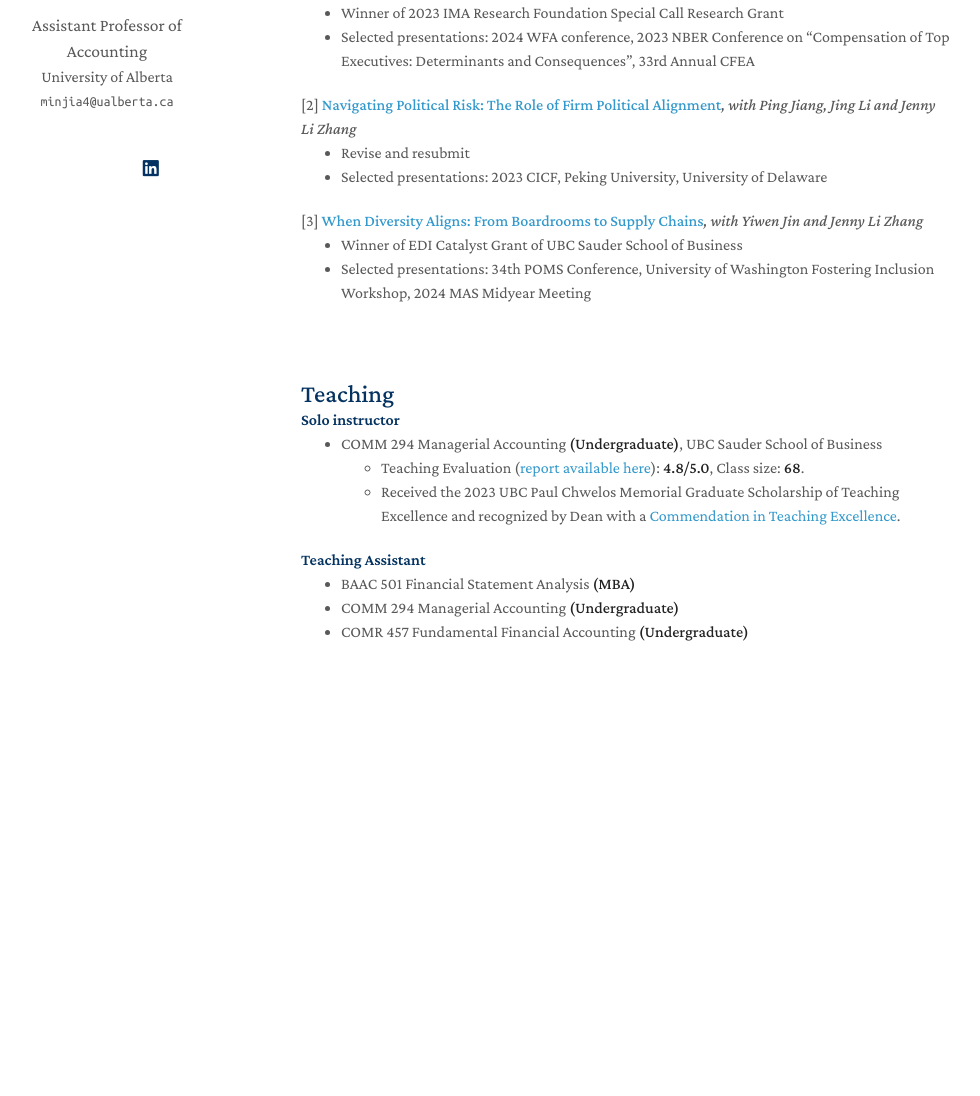
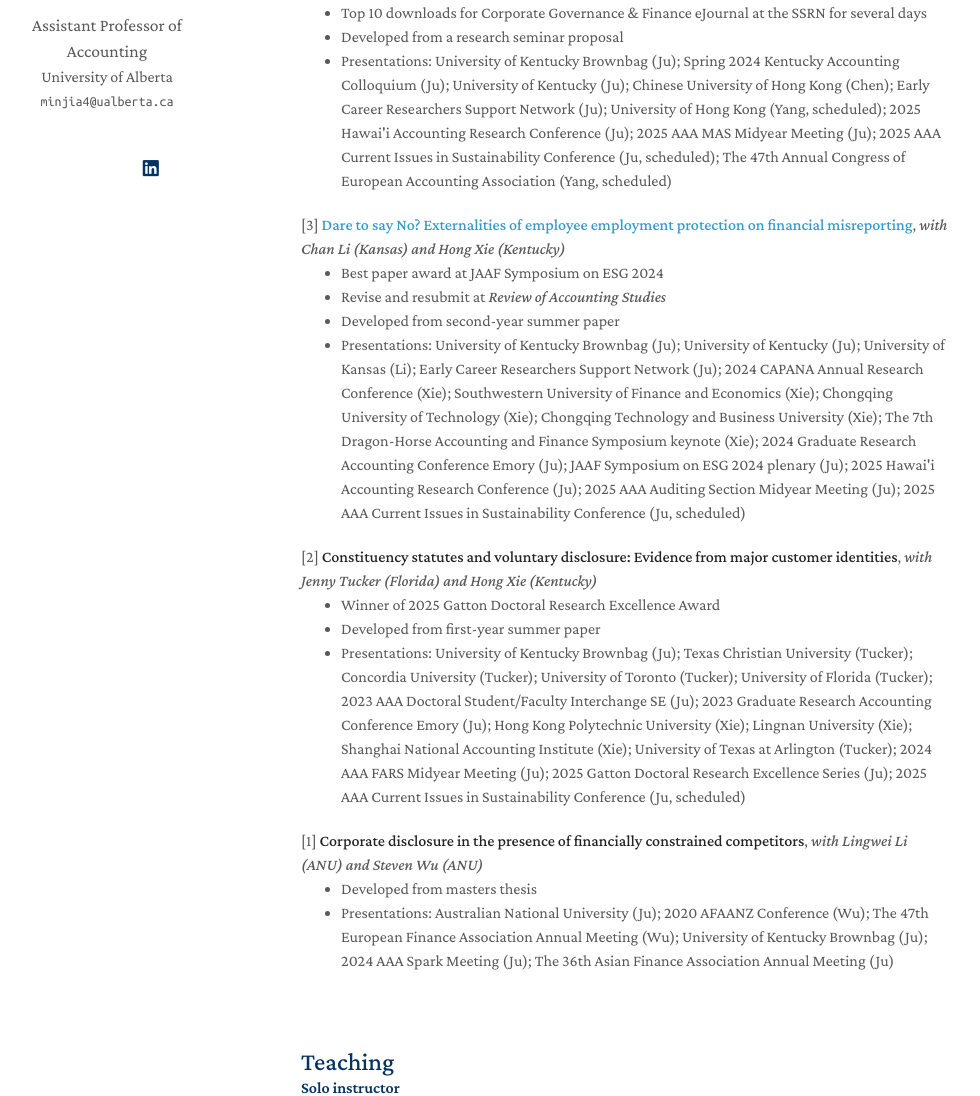
Before and after one commit to zeyang1225/zeyang1225.github.io, a Jekyll site: the page built from index.md, in a window 1280 px wide and 1400 px high, scrolled down 630 px. Shown: the part 304-1400 px from the top of the window, without its empty margins (169-1149 px from the left). Built offline with Jekyll 4.4.1, drawn with Linux system fonts in a browser that asks for light colours; nearby versions of some CDN libraries; a style sheet for code colours, icons or effects is not loaded; before the commit the page ends 1657 px from its top, so only the background shows below that; some of the changed text lies outside the part shown.

Commit message:
Update research.md

```diff
--- a/_includes/research.md
+++ b/_includes/research.md
@@ -1,38 +1,38 @@
 
 <h2 id="research" style="margin: 2px 0px 0px;"> <br>
 <br> Research</h2>
-
+<div>
+  <div class="title"> [4] <strong> <a href="https://papers.ssrn.com/sol3/papers.cfm?abstract_id=5051865">Asymmetric cost behavior and corporate environmental commitments</a></strong>, <em>with Clara Chen (UIUC), Hong Xie (Kentucky), and Detian Yang (HKU)</em> </div>
+  <ul>
+    <li>  Top 10 downloads for Corporate Governance & Finance eJournal at the SSRN for several days  <br></li>
+     <li>  Developed from a research seminar proposal <br></li>
+     <li>  Presentations: University of Kentucky Brownbag (Ju); Spring 2024 Kentucky Accounting Colloquium (Ju); University of Kentucky (Ju); Chinese University of Hong Kong (Chen); Early Career Researchers Support Network (Ju); University of Hong Kong (Yang, scheduled); 2025 Hawai'i Accounting Research Conference (Ju); 2025 AAA MAS Midyear Meeting (Ju); 2025 AAA Current Issues in Sustainability Conference (Ju, scheduled); The 47th Annual Congress of European Accounting Association (Yang, scheduled)</li>
+  </ul>
+</div>
 
 <div>
-  <div class="title"> [1] <strong> <a href="https://papers.ssrn.com/sol3/papers.cfm?abstract_id=4847937">Climate-linked Pay and Supply Chain Management</a></strong><em>, solo-authored</em> </div>
-  <ul>
-    <li>   Winner of 2024 WFA Brattle Group PhD Candidate Award for Outstanding Research  <br></li>
-     <li>   Winner of 2023 IMA Research Foundation Special Call Research Grant <br></li>
-     <li>   Selected presentations: 2024 WFA conference, 2023 NBER Conference on “Compensation of Top Executives: Determinants and Consequences”, 33rd Annual CFEA</li>
-
+<div class="title"> [3] <strong><a href="https://papers.ssrn.com/sol3/papers.cfm?abstract_id=5116433">Dare to say No? Externalities of employee employment protection on financial misreporting</a></strong>, <em>with Chan Li (Kansas) and Hong Xie (Kentucky)</em></div>
+ <ul>
+    <li>  Best paper award at JAAF Symposium on ESG 2024 <br></li>
+     <li>  Revise and resubmit at <em>Review of Accounting Studies</em> <br></li>
+     <li>  Developed from second-year summer paper <br></li>
+  <li>  Presentations: University of Kentucky Brownbag (Ju); University of Kentucky (Ju); University of Kansas (Li); Early Career Researchers Support Network (Ju); 2024 CAPANA Annual Research Conference (Xie); Southwestern University of Finance and Economics (Xie); Chongqing University of Technology (Xie); Chongqing Technology and Business University (Xie); The 7th Dragon-Horse Accounting and Finance Symposium keynote (Xie); 2024 Graduate Research Accounting Conference Emory (Ju); JAAF Symposium on ESG 2024 plenary (Ju); 2025 Hawai'i Accounting Research Conference (Ju); 2025 AAA Auditing Section Midyear Meeting (Ju); 2025 AAA Current Issues in Sustainability Conference (Ju, scheduled)</li>
   </ul>
-
 </div>
 
+<div>
+ <div class="title"> [2]<strong> Constituency statutes and voluntary disclosure: Evidence from major customer identities</strong>, <em>with Jenny Tucker (Florida) and Hong Xie (Kentucky)</em></div>
+ <ul>
+     <li>  Winner of 2025 Gatton Doctoral Research Excellence Award <br></li>
+      <li> Developed from first-year summer paper <br></li>
+   <li>  Presentations: University of Kentucky Brownbag (Ju); Texas Christian University (Tucker); Concordia University (Tucker); University of Toronto (Tucker); University of Florida (Tucker); 2023 AAA Doctoral Student/Faculty Interchange SE (Ju); 2023 Graduate Research Accounting Conference Emory (Ju); Hong Kong Polytechnic University (Xie); Lingnan University (Xie); Shanghai National Accounting Institute (Xie); University of Texas at Arlington (Tucker); 2024 AAA FARS Midyear Meeting (Ju); 2025 Gatton Doctoral Research Excellence Series (Ju); 2025 AAA Current Issues in Sustainability Conference (Ju, scheduled)</li>
+  </ul>
+</div>
 
 <div>
-<div class="title"> [2] <strong><a href="https://papers.ssrn.com/sol3/papers.cfm?abstract_id=4430507">Navigating Political Risk: The Role of Firm Political Alignment</a></strong><em>, with Ping Jiang, Jing Li and Jenny Li Zhang  </em> </div>
+ <div class="title"> [1]<strong> Corporate disclosure in the presence of financially constrained competitors</strong>, <em>with Lingwei Li (ANU) and Steven Wu (ANU)</em></div>
  <ul>
-     <li>  Revise and resubmit </li>
-  <li>  Selected presentations: 2023 CICF, Peking University, University of Delaware</li>
-
+     <li> Developed from masters thesis <br></li>
+   <li>  Presentations: Australian National University (Ju); 2020 AFAANZ Conference (Wu); The 47th European Finance Association Annual Meeting (Wu); University of Kentucky Brownbag (Ju); 2024 AAA Spark Meeting (Ju); The 36th Asian Finance Association Annual Meeting (Ju)</li>
   </ul>
-
 </div>
-
-
-<div>
- <div class="title"> [3]<strong><a href="https://papers.ssrn.com/sol3/papers.cfm?abstract_id=5016160"> When Diversity Aligns: From Boardrooms to Supply Chains</a></strong><em>, with Yiwen Jin and Jenny Li Zhang</em> </div>
- <ul>
-     <li>  Winner of EDI Catalyst Grant of UBC Sauder School of Business</li>
-   <li>   Selected presentations: 34th POMS Conference, University of Washington Fostering Inclusion Workshop, 2024 MAS Midyear Meeting</li>
-
-
-  </ul>
-
-</div>
```
